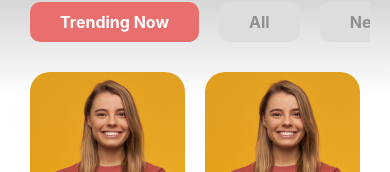
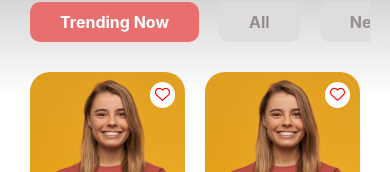
Before and after one commit to tee2490/EcommerceApp, a React Native app: screen /CART in a window 390 px wide. Shown: the part 204-376 px from the top of the page. Built offline with nearby package versions, Linux system fonts and the light colour scheme.

Commit message:
Add Like Icon into Card Component

```diff
--- a/src/components/ProductCard.jsx
+++ b/src/components/ProductCard.jsx
@@ -1,5 +1,6 @@
 import { Image, StyleSheet, Text, View } from "react-native";
 import React from "react";
+import AntDesign from "react-native-vector-icons/AntDesign";
 
 const ProductCatd = () => {
   return (
@@ -11,6 +12,9 @@ const ProductCatd = () => {
       <View style={styles.contentContainer}>
         <Text style={styles.title}>Test</Text>
         <Text style={styles.price}>$9.99</Text>
+      </View>
+      <View style={styles.likeContainer}>
+        <AntDesign name="hearto" color={'red'} size={15} />
       </View>
     </View>
   );
@@ -40,4 +44,14 @@ const styles = StyleSheet.create({
   contentContainer: {
     padding: 10,
   },
+  likeContainer: {
+    position: "absolute",
+    padding: 5,
+    backgroundColor: "#FFFFFF",
+    borderRadius: 20,
+    right: 10,
+    top: 10,
+  },
 });
+
+//position: "absolute" แสดงผลทับกันภายในพื้นที่เดียวกันได้ <View style={styles.container}>
```
